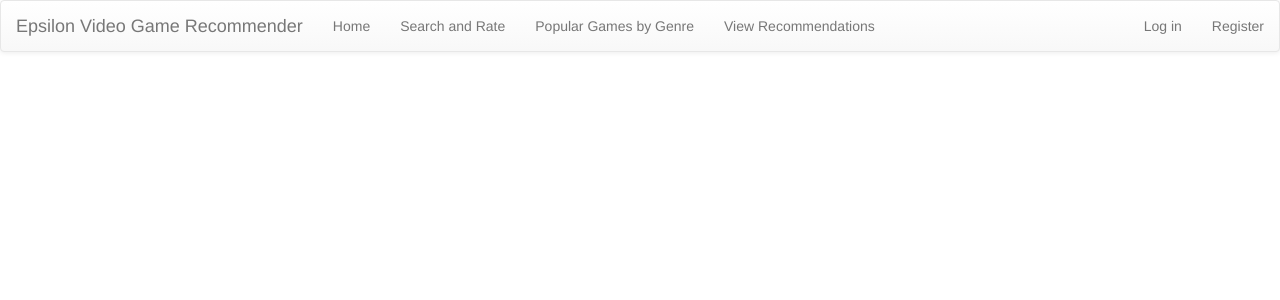
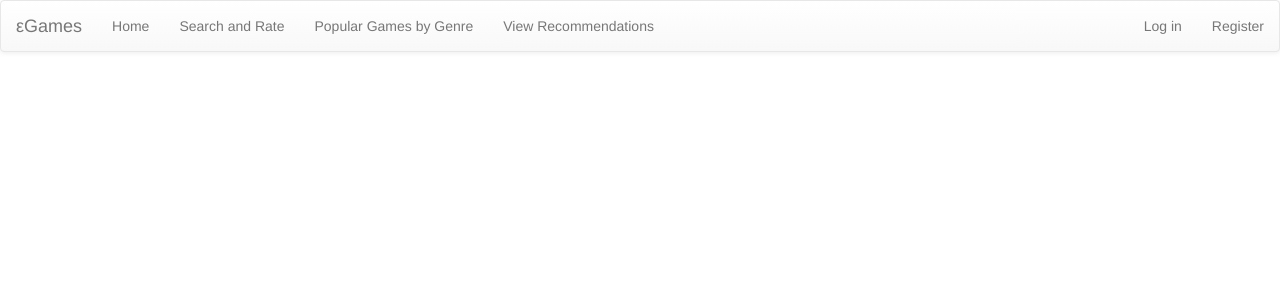
Before and after one commit to log0ymxm/epsilon-recommender, a Django app: template recommender/templates/home.html in a window 1280 px wide. Shown: the top 300 px of the page. Run offline with Django 3.2, Linux system fonts and the light colour scheme; the template is opened without the code that fills it, so the values that code supplies are empty; some libraries are stand-ins or nearby versions.

Commit message:
Use epsilon symbol in site brand title

```diff
--- a/recommender/templates/base.html
+++ b/recommender/templates/base.html
@@ -22,7 +22,7 @@
           <span class="icon-bar"></span>
           <span class="icon-bar"></span>
         </button>
-        <a class="navbar-brand" href="/">Epsilon Video Game Recommender</a>
+        <a class="navbar-brand" href="/">&#949;Games</a>
       </div>
 
       <!-- Collect the nav links, forms, and other content for toggling -->
```
